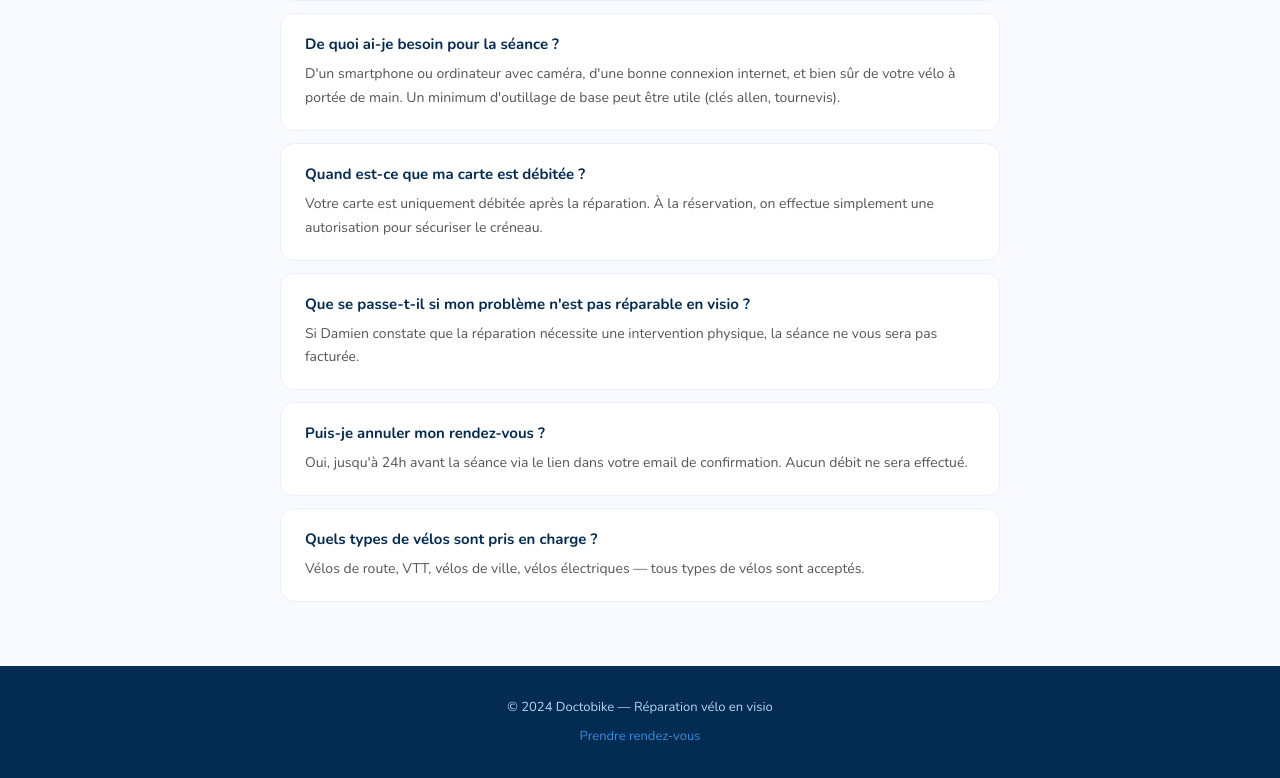
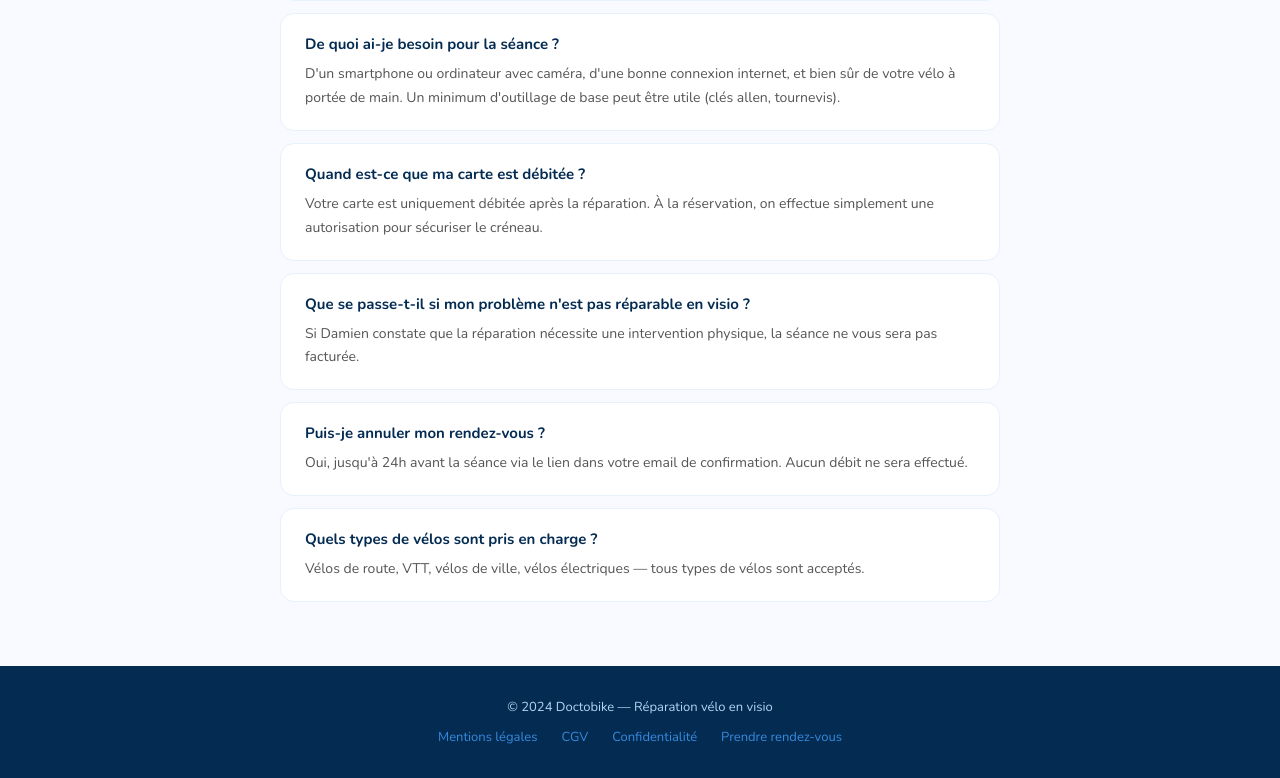
Before and after one commit to sarahlebeze-coder/doctobike2, a Next.js app: page / in a window 1280 px wide. Shown: the part 1535-2313 px from the top of the page. Built offline with nearby package versions, Linux system fonts and the light colour scheme.

Commit message:
Update footer with legal links and styling adjustments

```diff
--- a/app/page.tsx
+++ b/app/page.tsx
@@ -111,9 +111,14 @@ export default function HomePage() {
       </section>
 
       <footer style={{ background: '#042C53', padding: '32px 24px', textAlign: 'center' }}>
-        <p style={{ color: '#B5D4F4', fontSize: 13, margin: '0 0 8px' }}>© 2024 Doctobike — Réparation vélo en visio</p>
-        <Link href="/booking" style={{ color: '#378ADD', fontSize: 13, textDecoration: 'none' }}>Prendre rendez-vous</Link>
-      </footer>
+  <p style={{ color: '#B5D4F4', fontSize: 13, margin: '0 0 12px' }}>© 2024 Doctobike — Réparation vélo en visio</p>
+  <div style={{ display: 'flex', justifyContent: 'center', gap: 24, flexWrap: 'wrap' }}>
+    <Link href="/mentions-legales" style={{ color: '#378ADD', fontSize: 13, textDecoration: 'none' }}>Mentions légales</Link>
+    <Link href="/cgv" style={{ color: '#378ADD', fontSize: 13, textDecoration: 'none' }}>CGV</Link>
+    <Link href="/confidentialite" style={{ color: '#378ADD', fontSize: 13, textDecoration: 'none' }}>Confidentialité</Link>
+    <Link href="/booking" style={{ color: '#378ADD', fontSize: 13, textDecoration: 'none' }}>Prendre rendez-vous</Link>
+  </div>
+</footer>
 
     </div>
   )
```
